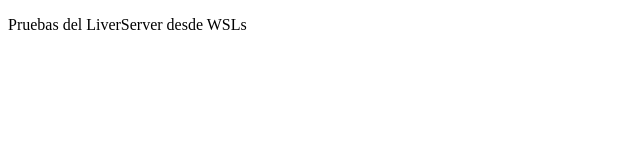
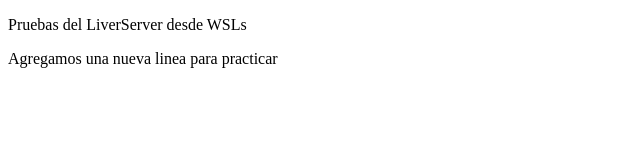
Before and after one commit to mifannt/demoPreworkCurso, a plain HTML site: page index.html in a window 1280 px wide. Shown: the whole page, without its empty margins (0-640 px from the left). Drawn offline with Linux system fonts and the light colour scheme.

Commit message:
Se cambiò el parrafo

```diff
--- a/index.html
+++ b/index.html
@@ -8,6 +8,7 @@
 </head>
 <body>
     <p>Pruebas del LiverServer desde WSLs</p>
+    <p>Agregamos una nueva linea para practicar</p>
 
 </body>
 </html>
```
